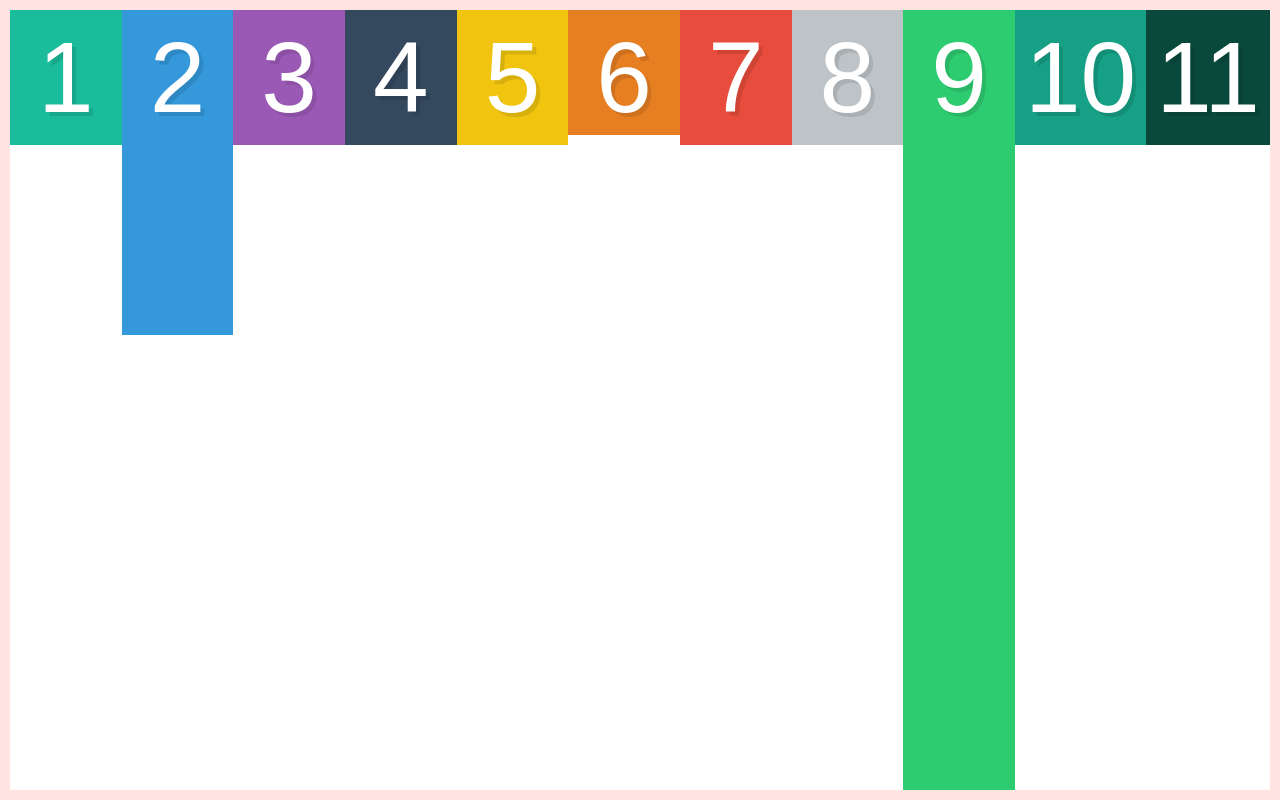
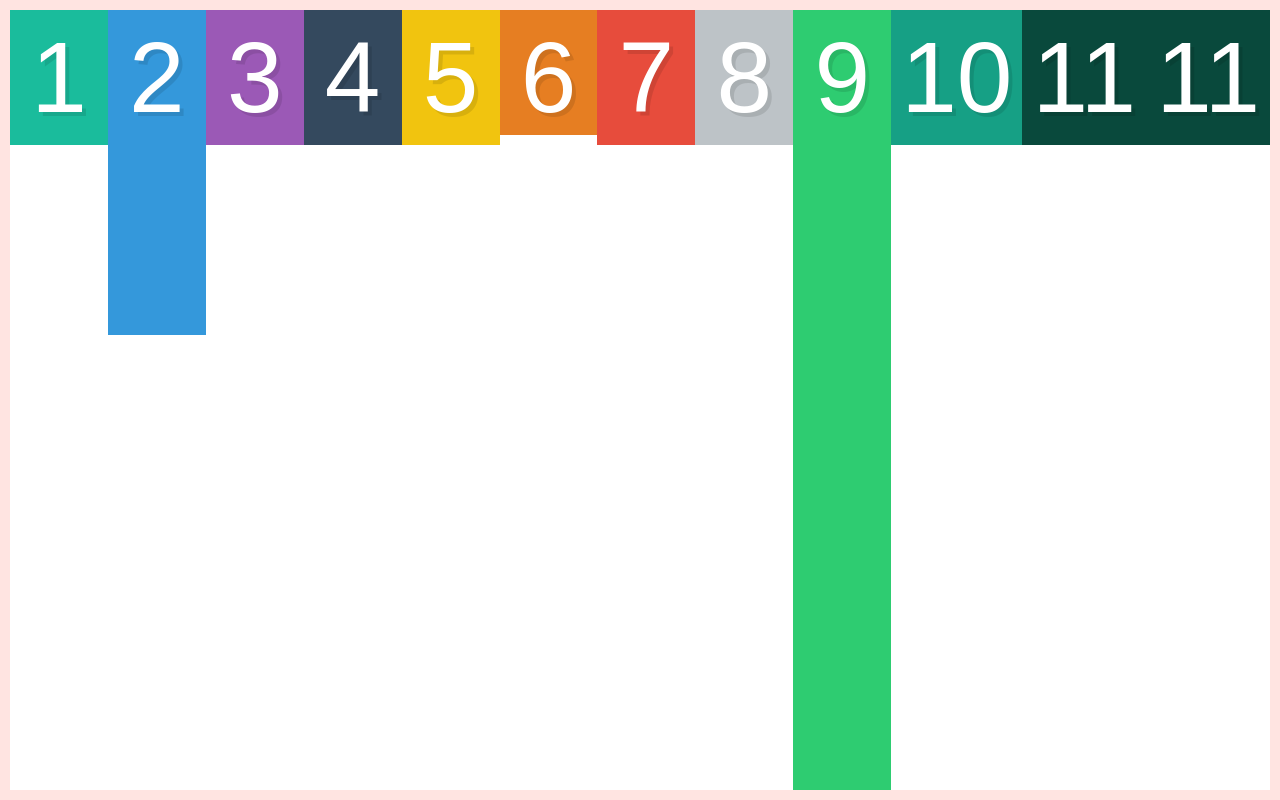
Before and after one commit to wesbos/What-The-Flexbox, a plain HTML site: page alignment-and-centering/index.html in a window 1280 px wide. Drawn offline with Linux system fonts and the light colour scheme.

Commit message:
added box 11

```diff
--- a/alignment-and-centering/index.html
+++ b/alignment-and-centering/index.html
@@ -21,6 +21,7 @@
     <div class="box box9">9</div>
     <div class="box box10">10</div>
     <div class="box box11">11</div>
+    <div class="box box11">11</div>
   </div>
 
 </body>
--- a/alignment-and-centering/style.css
+++ b/alignment-and-centering/style.css
@@ -27,6 +27,7 @@ input[type=reset],input[type=submit]{-webkit-appearance:button;cursor:pointer;}b
 .box9 { background:#2ecc71;}
 .box10 { background:#16a085;}
 .box11 { background:#09493c;}
+.box11 { background:#09493c;}
 
 
 /* We start writing out flexbox here. The above is just page setup */
```
